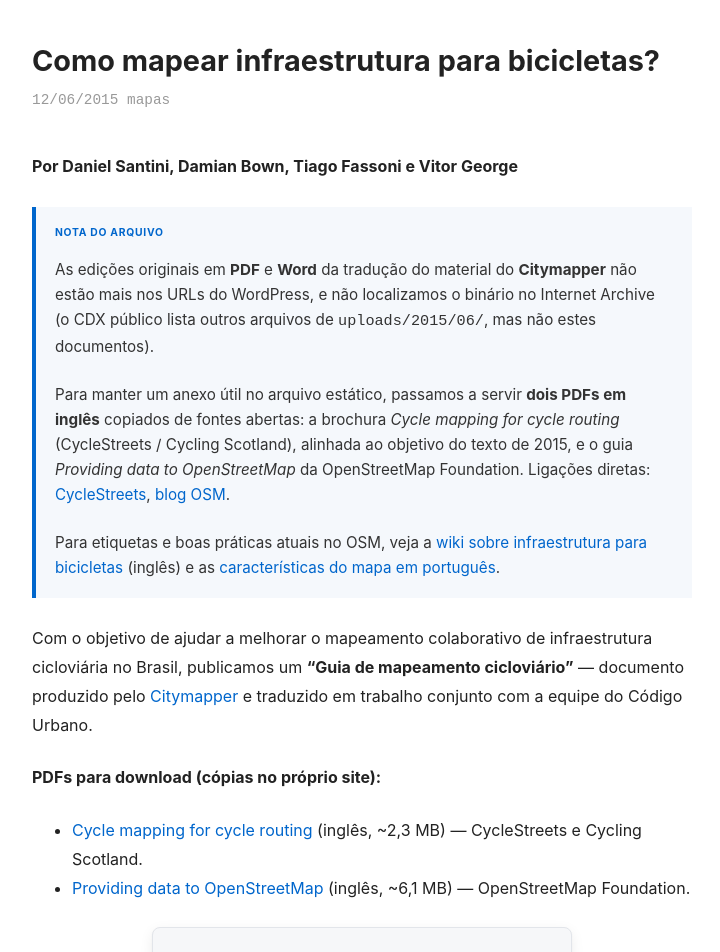
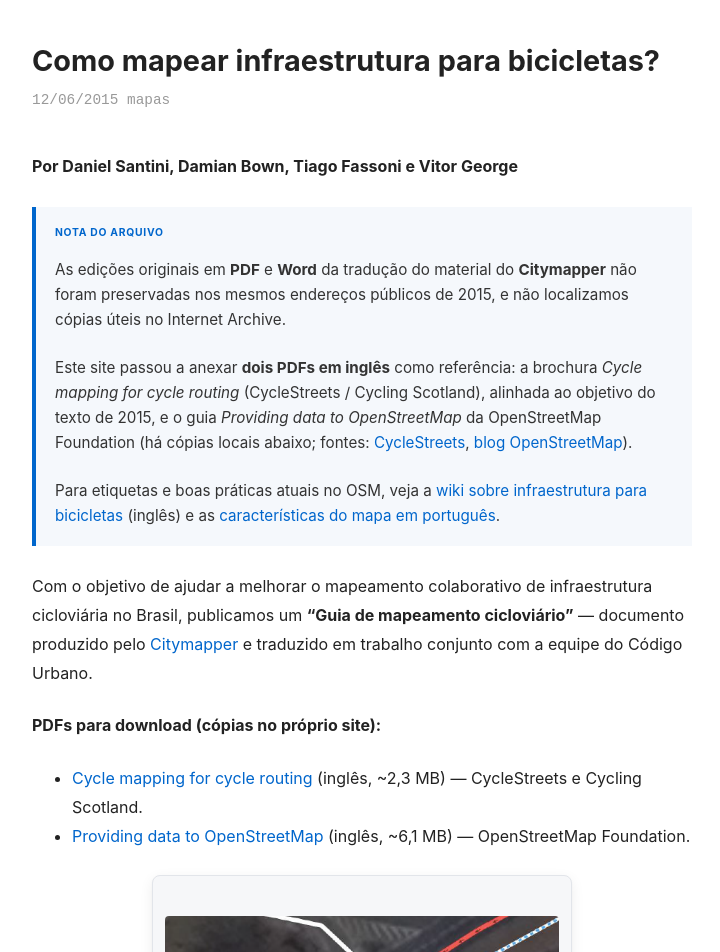
Before and after one commit to codigourbano/website, a Jekyll site: the page built from _posts/2015-06-12-como-mapear-infraestrutura-para-bicicletas.md, in a window 1280 px wide and 1400 px high, scrolled down 190 px. Shown: the top 952 px of the window, without its empty margins (278-998 px from the left). Built offline with Jekyll 4.4.1, drawn with Linux system fonts in a browser that asks for light colours; some of the changed text lies outside the part shown; grey boxes are pictures that could not be loaded.

Commit message:
Host key images under /assets/images; strip WordPress wording from posts
Made-with: Cursor

```diff
--- a/_posts/2015-06-12-como-mapear-infraestrutura-para-bicicletas.md
+++ b/_posts/2015-06-12-como-mapear-infraestrutura-para-bicicletas.md
@@ -21,8 +21,8 @@ tags:
 
 <aside class="editors-note" role="note">
 <p class="editors-note-kicker">Nota do arquivo</p>
-<p>As edições originais em <strong>PDF</strong> e <strong>Word</strong> da tradução do material do <strong>Citymapper</strong> não estão mais nos URLs do WordPress, e não localizamos o binário no Internet Archive (o CDX público lista outros arquivos de <code>uploads/2015/06/</code>, mas não estes documentos).</p>
-<p>Para manter um anexo útil no arquivo estático, passamos a servir <strong>dois PDFs em inglês</strong> copiados de fontes abertas: a brochura <em>Cycle mapping for cycle routing</em> (CycleStreets / Cycling Scotland), alinhada ao objetivo do texto de 2015, e o guia <em>Providing data to OpenStreetMap</em> da OpenStreetMap Foundation. Ligações diretas: <a href="https://www.cyclestreets.org/files/CycleMappingGuide.pdf">CycleStreets</a>, <a href="https://blog.openstreetmap.org/wp-content/uploads/2020/07/Providing-data-to-OpenStreetMap.pdf">blog OSM</a>.</p>
+<p>As edições originais em <strong>PDF</strong> e <strong>Word</strong> da tradução do material do <strong>Citymapper</strong> não foram preservadas nos mesmos endereços públicos de 2015, e não localizamos cópias úteis no Internet Archive.</p>
+<p>Este site passou a anexar <strong>dois PDFs em inglês</strong> como referência: a brochura <em>Cycle mapping for cycle routing</em> (CycleStreets / Cycling Scotland), alinhada ao objetivo do texto de 2015, e o guia <em>Providing data to OpenStreetMap</em> da OpenStreetMap Foundation (há cópias locais abaixo; fontes: <a href="https://www.cyclestreets.org/files/CycleMappingGuide.pdf">CycleStreets</a>, <a href="https://blog.openstreetmap.org/">blog OpenStreetMap</a>).</p>
 <p>Para etiquetas e boas práticas atuais no OSM, veja a <a href="https://wiki.openstreetmap.org/wiki/Bicycle">wiki sobre infraestrutura para bicicletas</a> (inglês) e as <a href="https://wiki.openstreetmap.org/wiki/Pt-br:Map_Features">características do mapa em português</a>.</p>
 </aside>
 
@@ -34,10 +34,10 @@ Com o objetivo de ajudar a melhorar o mapeamento colaborativo de infraestrutura
 - [Providing data to OpenStreetMap](/assets/documents/providing-data-to-openstreetmap-osmf.pdf) (inglês, ~6,1 MB) — OpenStreetMap Foundation.
 
 <figure class="post-figure-center">
-<a href="https://web.archive.org/web/20160615100851id_/http://codigourbano.org/wp-content/uploads/2015/06/mapear.png">
-<img src="https://web.archive.org/web/20160615100851id_/http://codigourbano.org/wp-content/uploads/2015/06/mapear.png" alt="Ilustração do guia: elementos de infraestrutura cicloviária para mapear no OpenStreetMap" loading="lazy" />
+<a href="/assets/images/mapear-guia-cicloviario.png">
+<img src="/assets/images/mapear-guia-cicloviario.png" alt="Ilustração do guia: elementos de infraestrutura cicloviária para mapear no OpenStreetMap" width="532" height="388" loading="lazy" />
 </a>
-<figcaption>Ilustração do guia (captura servida via Internet Archive; original <time datetime="2015-06-12">junho de 2015</time>).</figcaption>
+<figcaption>Ilustração do guia (<time datetime="2015-06-12">junho de 2015</time>).</figcaption>
 </figure>
 
 O guia traz orientações sobre como identificar e mapear ciclovias, ciclofaixas e ciclorrotas no [OpenStreetMap](https://www.openstreetmap.org/), plataforma cuja essência são os [dados abertos](https://www.openstreetmap.org/copyright). O mapeamento colaborativo serve para identificar a rede atual, ajudando ciclistas na escolha do melhor caminho. O acompanhamento aberto da infraestrutura instalada ajuda também a monitorar a qualidade de implantação do sistema cicloviário. Na época do texto, a Prefeitura de São Paulo disponibilizava o mapa oficial no [Google Maps](https://www.google.com/maps/d/viewer?mid=z9TqTcegPvdk.kD1kEBduCkvI&z=11) — plataforma fechada em contraste com o OSM.
--- a/assets/css/main.scss
+++ b/assets/css/main.scss
@@ -135,7 +135,7 @@ body {
   margin: 30px 0;
 }
 
-/* Figures aligned like legacy WordPress “alignright” */
+/* Figures aligned like classic full-width body + floated sidebar illustration */
 .post-content figure {
   margin: 0 0 1em 0;
 }
```
Also changed, not shown: _posts/2015-03-26-primeiro-sensor-independente-para-monitorar-poluicao-e-instalado-em-sp.md (+4 -5 lines), _posts/2015-07-17-sensor-feito-com-tecnologia-livre-pretende-medir-poluicao-do-ar-em-regioes-criticas.md (+1 -1 lines), _posts/2015-11-12-imagens-de-satelite-mostram-rastro-de-lama-e-destruicao-em-mariana-mg.md (+1 -1 lines), assets/images/banca-171x300.jpg (added), assets/images/banca.jpg (added), assets/images/dust.jpg (added), assets/images/mapear-guia-cicloviario.png (added).
